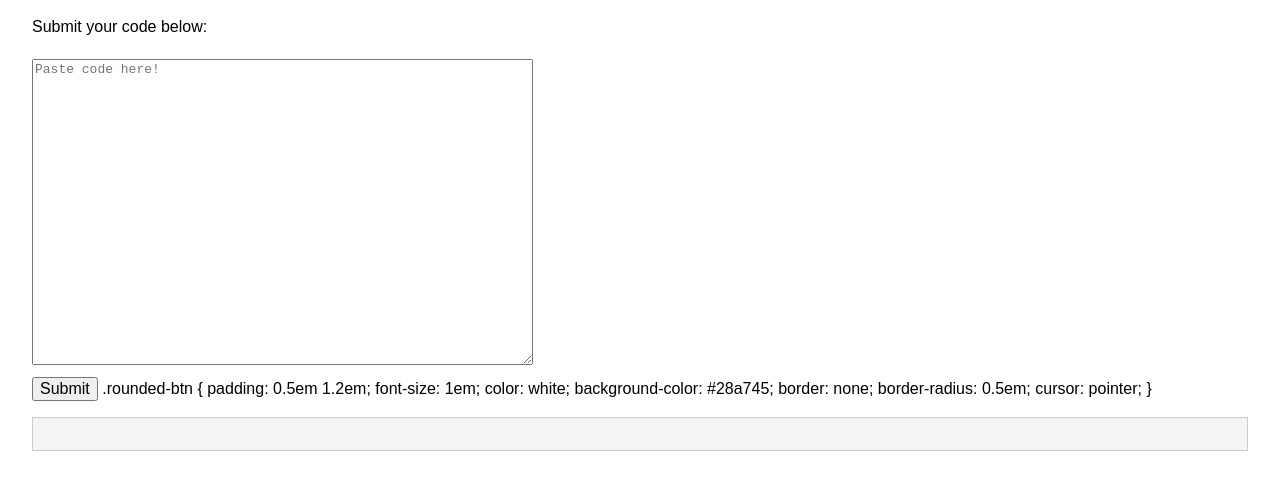
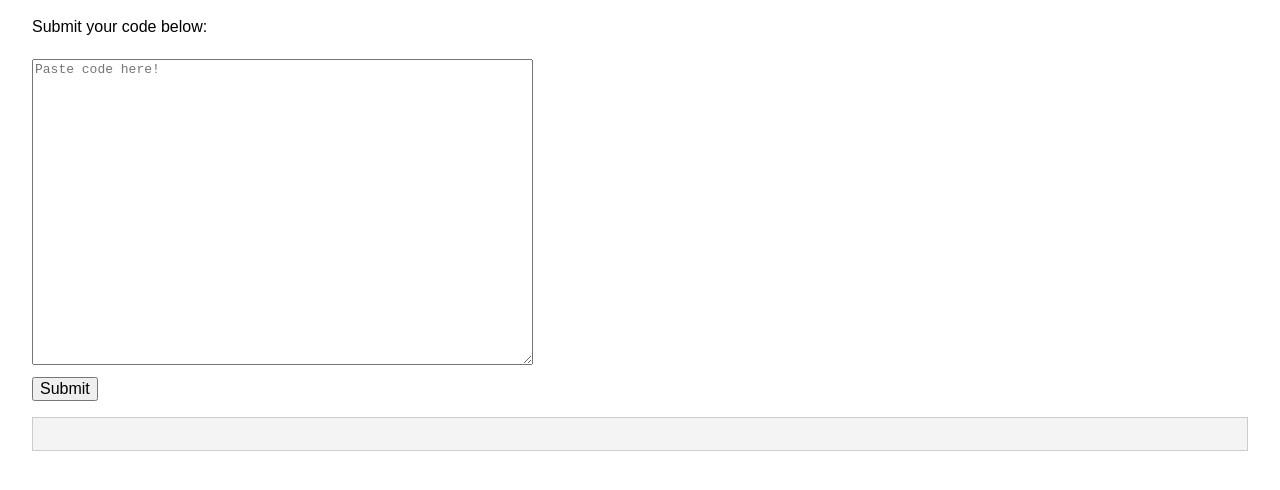
Before and after one commit to michpolak/codeFeedback, a website: page public/index.html in a window 1280 px wide. Shown: the part 72-562 px from the top of the page. Drawn offline with Linux system fonts and the light colour scheme.

Commit message:
Update index.html nevermind

```diff
--- a/public/index.html
+++ b/public/index.html
@@ -15,18 +15,7 @@
   <p>Submit your code below:</p>
   <textarea id="userQuery" rows="20" cols="60" placeholder="Paste code here!"></textarea>
   <br>
-  <button id="submitBtn" class="rounded-btn">Submit</button>
-  .rounded-btn {
-    padding: 0.5em 1.2em;
-    font-size: 1em;
-    color: white;
-    background-color: #28a745;
-    border: none;
-    border-radius: 0.5em;
-    cursor: pointer;
-  }
-
-
+  <button id="submitBtn">Submit</button>
 
   <div id="response"></div>
 
```
